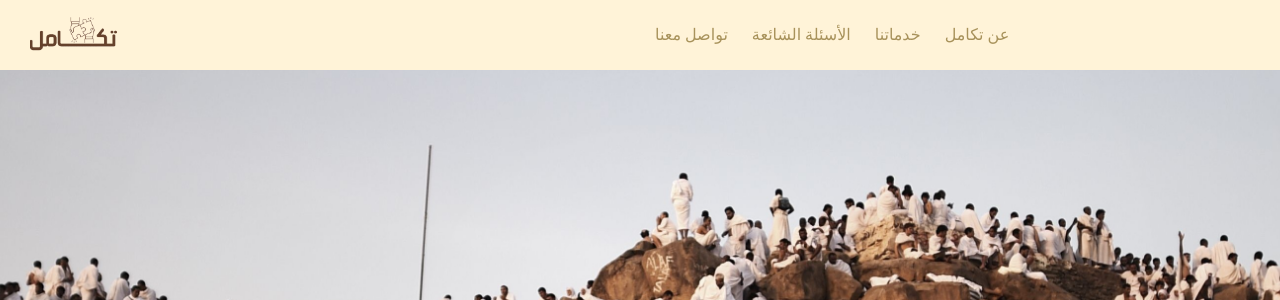
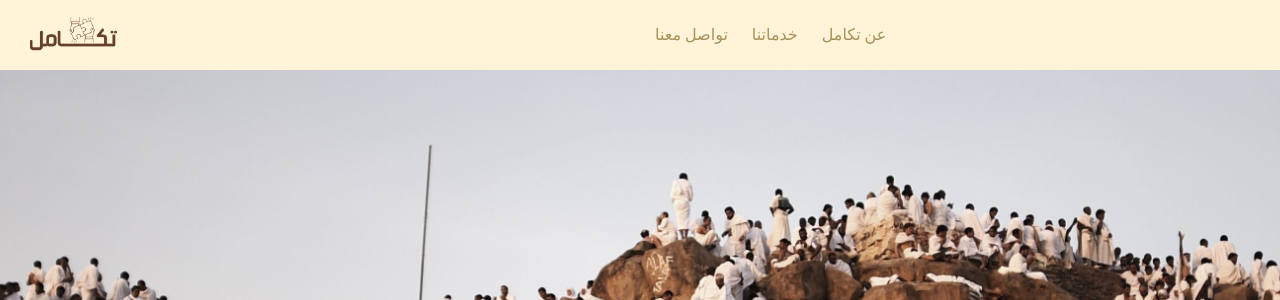
Before and after one commit to Janaalharbii/TakamulProject, a Flask app: page / in a window 1280 px wide. Shown: the top 300 px of the page. Run offline with Flask 3, Linux system fonts and the light colour scheme; some libraries are stand-ins or nearby versions; some web fonts are replaced.

Commit message:
Update index.html

```diff
--- a/templates/index.html
+++ b/templates/index.html
@@ -35,8 +35,7 @@
     <div class="col-md-6 col-xs-8 text-left">
         <ul style="list-style-type: none; margin: 0; padding: 0;">
             <li style="display: inline; margin-right: 20px;">تواصل معنا</li>
-           <li style="display: inline; margin-right: 20px;">الأسئلة الشائعة</li>
-           <li style="display: inline; margin-right: 20px;">خدماتنا</li>
+<li style="display: inline; margin-right: 20px;">خدماتنا</li>
 
             <li style="display: inline; margin-right: 20px;">عن تكامل</li>
         </ul>
```
